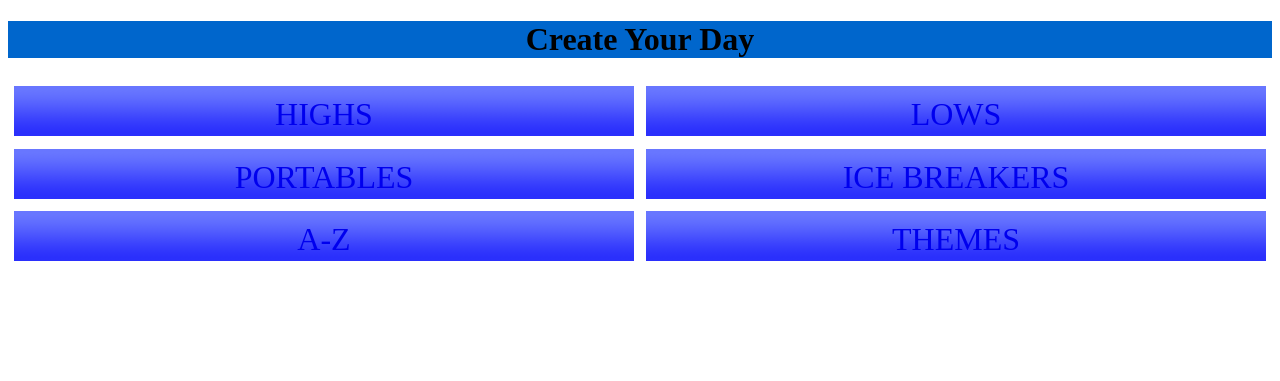
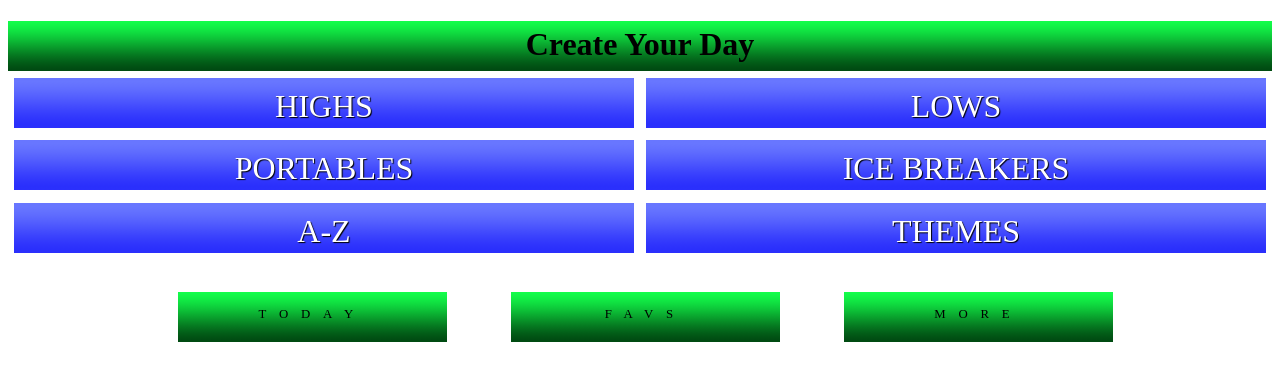
Before and after one commit to criskelly/synergo-app, a PHP site: page / in a window 1280 px wide. Shown: the top 381 px of the page. Run offline with PHP 8.4, Linux system fonts and the light colour scheme.

Commit message:
created php files

```diff
--- /dev/null
+++ b/create.php
@@ -0,0 +1,5 @@
+<div class="header">
+	<div class="home-title">
+		<h1>Create Your Day</h1>
+	</div>
+</div>
--- /dev/null
+++ b/footer.php
@@ -0,0 +1,7 @@
+<div class="footer">
+	<div class="footer-contents">
+    	<a href="today.php"><div class="today"><p>TODAY</p></div></a>
+        <a href="favs.php"><div class="favs"><p>FAVS</p></div></a>
+        <a href="#"><div class="more"><p>MORE</p></div></a>
+    </div>
+</div>
--- /dev/null
+++ b/index.php
@@ -0,0 +1,32 @@
+<!DOCTYPE HTML>
+<html>
+<head>
+<meta charset="UTF-8">
+<meta name="viewport" content="width=device-width, initial-scale=1.0, minimum-scale=1.0, maximum-scale=1.0" />
+<title>Create A Day</title>
+<link href="style.css" rel="stylesheet" type="text/css">
+</head>
+
+<body>
+
+<?php include('create.php') ?>
+
+<div class="main-box">
+	<div class="top-box"> <!-- box for HIGHS and LOWS -->
+        <a href="highs.php" class="main-image highs-image"><div class="top-left-box"><p>HIGHS</p></div></a>
+        <a href="lows.php" class="main-image lows-image"><div class="top-right-box"><p>LOWS</p></div></a>
+    </div> <!--end top-box-->
+	<div class="middle-box"> <!-- box for PORTABLES and ICE BREAKERS -->
+        <a href="portables.php" class="main-image portables-image"><div class="second-left-box"><p>PORTABLES</p></div></a>
+        <a href="ice-breakers.php" class="main-image ice-image"><div class="second-right-box"><p>ICE BREAKERS</p></div></a>
+    </div> <!--end middle-box-->
+	<div class="bottom-box"> <!-- box for A-Z and THEMES -->
+        <a href="search.php" class="main-image all-image"><div class="third-left-box"><p>A-Z</p></div></a>
+        <a href="themes.php" class="main-image themes-image"><div class="third-right-box"><p>THEMES</p></div></a>
+    </div> <!--end bottom-box-->
+</div>
+
+<?php include('footer.php') ?>
+
+</body>
+</html>
--- a/style.css
+++ b/style.css
@@ -1,11 +1,20 @@
 @charset "UTF-8";
 /* CSS Document */
 
+/* ============= header */
+
 .header {
 	width: 100%;
-	background: #06C;
+	background: #06C url(images/footer-bg.png);
+	height: 50px;
 	text-align: center;
 }
+
+h1 {
+	padding-top: 5px;
+}
+
+/* ============= body */
 
 .main-box {
 	text-align: center;
@@ -13,9 +22,9 @@
 	margin: 0 auto;
 }
 
-.highs-box, .lows-box,
-.portables-box, .ice-box,
-.all-box, .themes-box {
+.top-left-box, .top-right-box,
+.second-left-box, .second-right-box,
+.third-left-box, .third-right-box {
 	float: left;
 	height: 50px;
 	width: 49%;
@@ -32,6 +41,46 @@
 }
 
 .main-box a {
+	color: white;
 	text-decoration: none;
 	font-size: 2em;
+	text-shadow: 1px 1px 1px black;
 }
+
+/* ============= footer */
+
+.footer {
+}
+
+.footer-contents {
+	width: 85%;
+	margin: 0 auto;
+}
+
+.today, .favs, .more {
+	float: left;
+	height: 50px;
+	width: 25%;
+	background: #333 url(images/footer-bg.png);
+	margin: 3%;
+	text-align: center;
+	position: relative;
+}
+
+.footer p {
+	margin-top: 15px;
+}
+
+.footer a {
+	font-size: .8em;
+	letter-spacing: 1em;
+	text-decoration: none;
+	color: black;
+	position: relative;
+	left: 4%;
+}
+
+/* ============= global */
+
+
+/* ============= mobile */
```
Also changed, not shown: favs.php (added, +12 -0 lines), highs.php (added, +33 -0 lines), ice-breakers.php (added, +29 -0 lines), lows.php (added, +33 -0 lines), mine.php (added, +12 -0 lines), portables.php (added, +33 -0 lines), search.php (added, +18 -0 lines), themes.php (added, +18 -0 lines), today.php (added, +12 -0 lines), ~index.html (added, +42 -0 lines), images/footer-bg.png (added).
